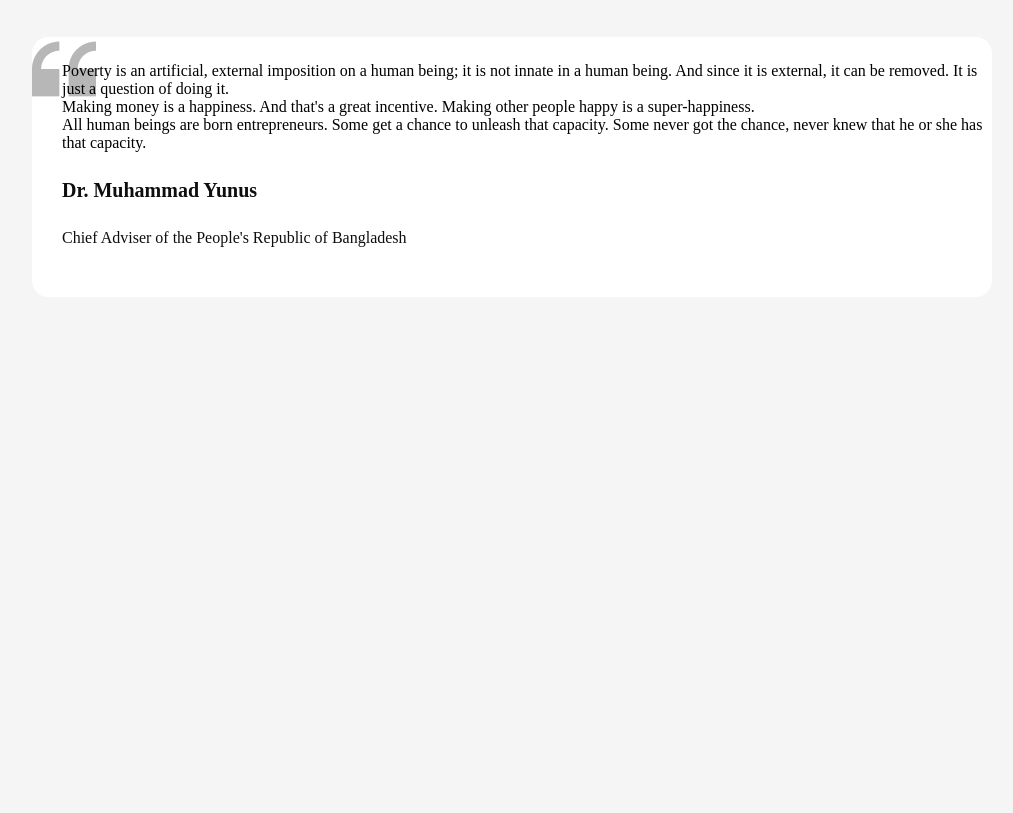
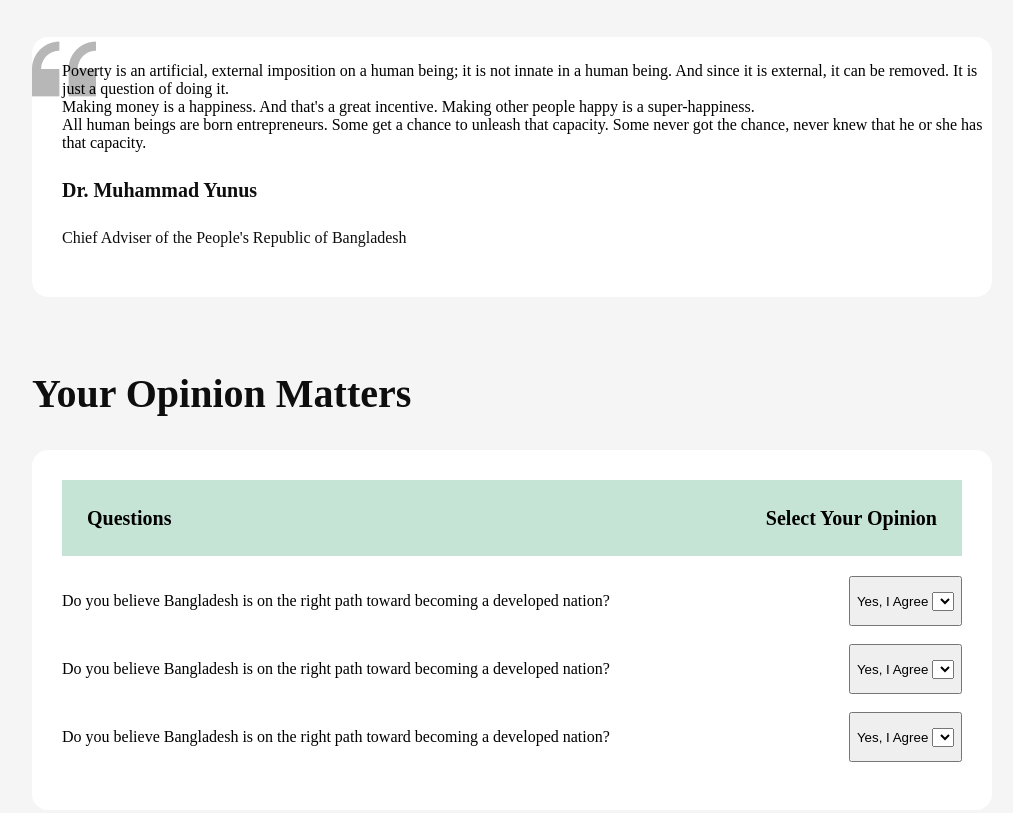
Before and after one commit to foysal2414/assignment-1, a plain HTML site: page index.html in a window 1280 px wide. Shown: the part 1804-2617 px from the top of the page, without its empty margins (128-1141 px from the left). Before the commit the page ends 2117 px from the top, so only its background shows below. Drawn offline with Linux system fonts and the light colour scheme.

Commit message:
adding assignment selection part

```diff
--- a/index.html
+++ b/index.html
@@ -96,6 +96,32 @@
                 <p class="advisor">Chief Adviser of the People's Republic of Bangladesh</p>
             </div>
         </section>
+        <section>
+            <h2 class="opinion-heading">Your Opinion Matters</h2>
+            <div class="opinion-container">
+             <div class="opinion-title">
+             <h4>Questions</h4>
+             <h4>Select Your Opinion</h4>
+             </div>
+             <div class="opinion-select">
+                <div class="op-1">
+                    <p>Do you believe Bangladesh is on the right path toward becoming a developed nation?</p>
+                    <button>Yes, I Agree <select name="" id=""></select></button>
+                 </div>
+                 <br>
+                 <div class="op-1">
+                    <p>Do you believe Bangladesh is on the right path toward becoming a developed nation?</p>
+                    <button>Yes, I Agree <select name="" id=""></select></button>
+                 </div>
+                 <br>
+                 <div class="op-1">
+                    <p>Do you believe Bangladesh is on the right path toward becoming a developed nation?</p>
+                    <button>Yes, I Agree <select name="" id=""></select></button>
+                 </div>
+                 <br>
+             </div>
+            </div>
+        </section>
     </main>
     <footer>
 
--- a/style/style.css
+++ b/style/style.css
@@ -5,6 +5,7 @@ body{
     background-color: #F5F5F5;
     margin-left:160px ;
     margin-right:160px ;
+
 }
 
 .nav-bar{
@@ -170,3 +171,33 @@ color: #0E0E0E;
 padding-left: 30px;
 padding-bottom:50px;
 }
+
+/* opinion section */
+
+.opinion-heading{
+    font-size: 40px;
+    color: #0E0E0E;
+    padding-top: 40px;
+}
+.opinion-container{
+    background-color: #FFFFFF;
+    border-radius: 16px;
+    padding: 30px;
+}
+.opinion-title{
+    display: flex;
+    justify-content: space-between;
+    background-color: #C6E4D6;
+    font-weight:600px;
+    font-size: 20px;
+    padding-left: 25px;
+    padding-right: 25px;
+}
+.op-1{
+    display: flex;
+    justify-content: space-between;
+}
+.opinion-select{
+    padding-top: 20px;
+    gap: 10px;
+}
```
